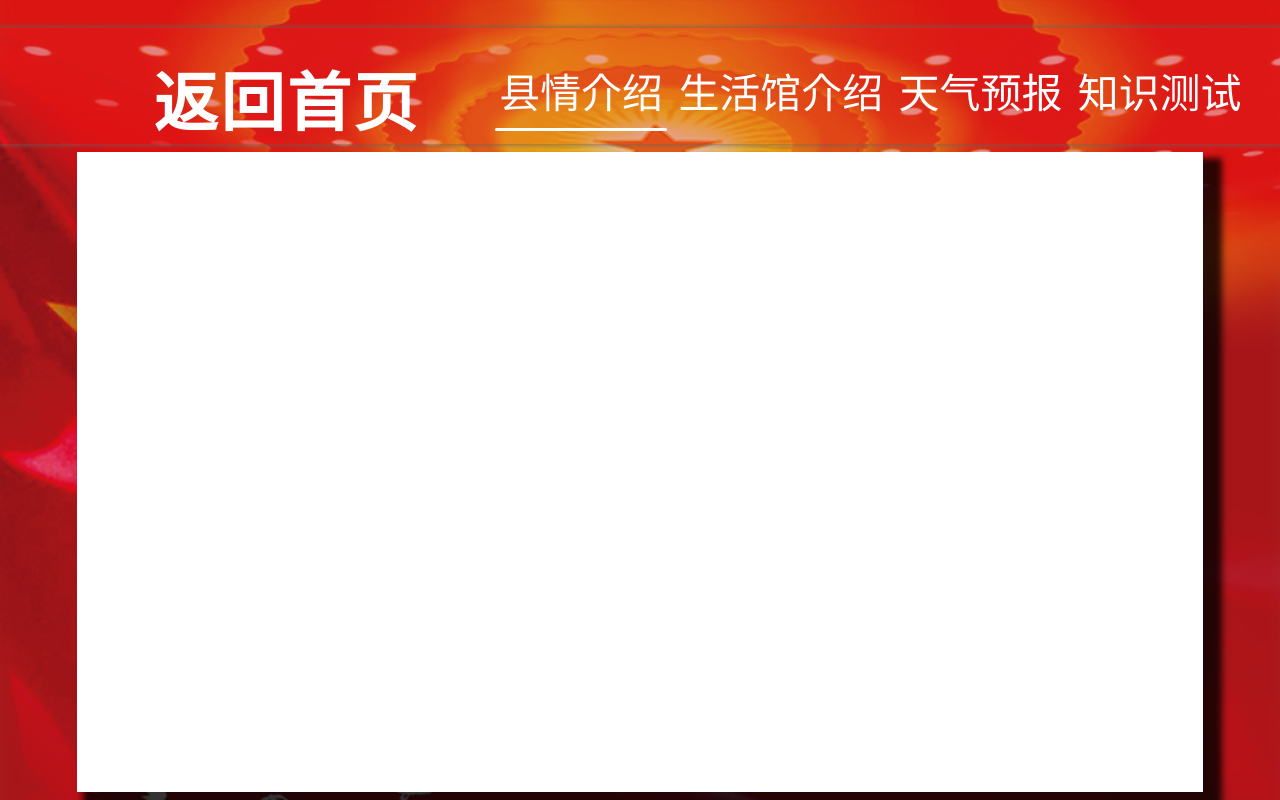
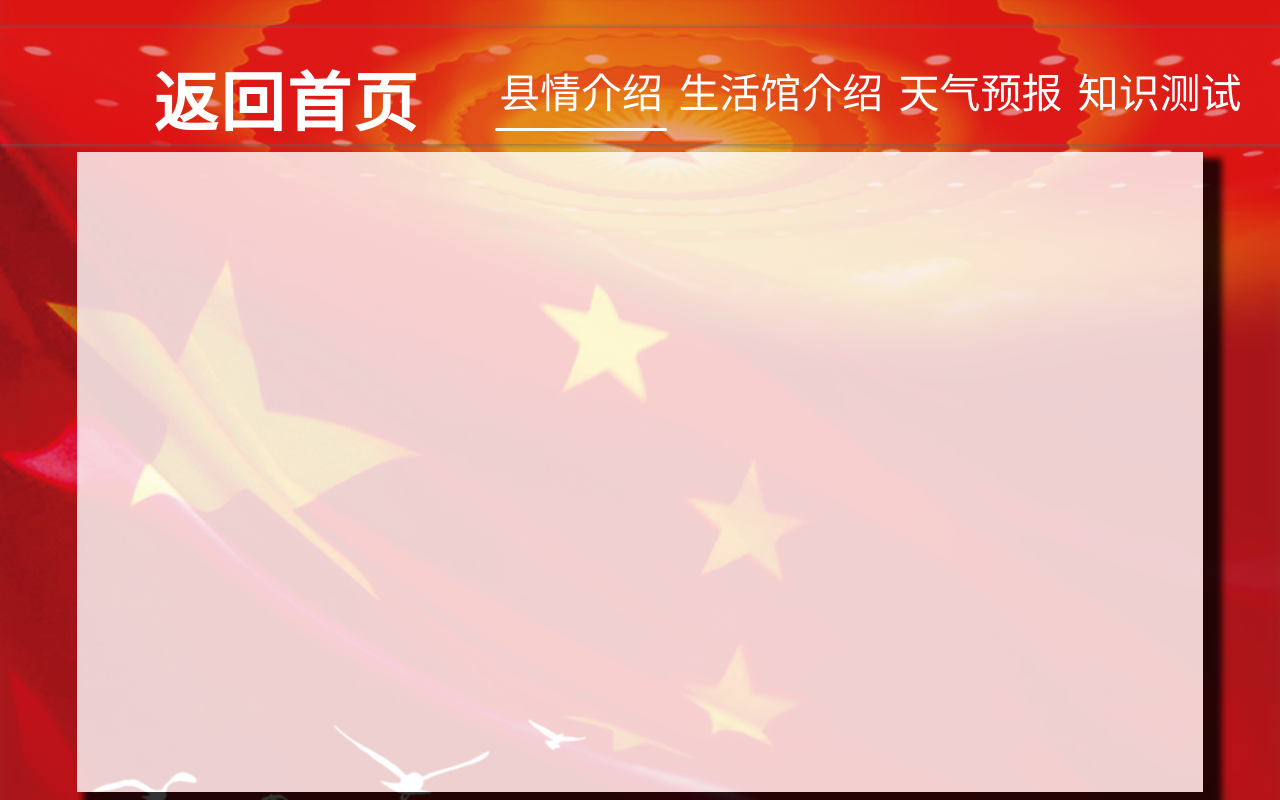
Before and after one commit to coolphk/subject, a Vue app: page / in a window 1280 px wide. Built offline with nearby package versions, Linux system fonts and the light colour scheme.

Commit message:
main background

```diff
--- a/src/components/nav/index.vue
+++ b/src/components/nav/index.vue
@@ -133,7 +133,7 @@ export default {
   main {
     width: 88vw;
     height: 80vh;
-    background:white;
+    background:rgba(255,255,255,0.8);
     box-shadow: 1vw 1vw 0.5vw .5vw rgba(0, 0, 0, .8)
   }
 }
```
